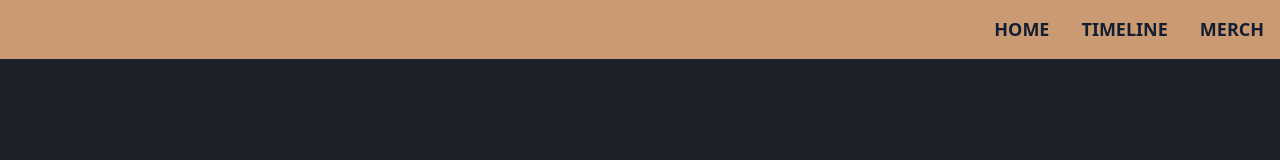
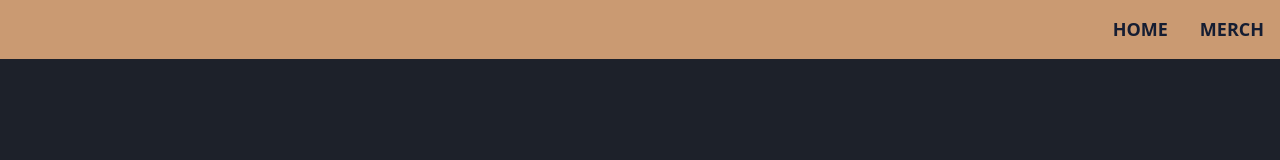
Before and after one commit to emilygorelik/reconsiderpluto, a React (Vite) app: page / in a window 1280 px wide. Shown: the top 160 px of the page. Built offline with nearby package versions, Linux system fonts and the light colour scheme; what tailwindcss-animated would draw is missing.

Commit message:
hide timeline for now cause i'm not happy with it

```diff
--- a/src/routes/Root.tsx
+++ b/src/routes/Root.tsx
@@ -2,16 +2,25 @@ import { Link, Outlet } from 'react-router-dom';
 export const Root = () => {
   return (
     <div className="relative">
-      <div className="flex justify-end w-full gap-4 bg-accent text-primary p-2 text-lg">
-        <Link to="/" className="uppercase p-2 rounded hover:bg-accent-focus font-bold">
+      <div className="flex w-full justify-end gap-4 bg-accent p-2 text-lg text-primary">
+        <Link
+          to="/"
+          className="rounded p-2 font-bold uppercase hover:bg-accent-focus"
+        >
           home
         </Link>
-        <Link to="/timeline" className="uppercase p-2 rounded hover:bg-accent-focus font-bold">
-          timeline
-        </Link>
-        <Link to="/merch" className="uppercase p-2 rounded hover:bg-accent-focus font-bold">
+        <Link
+          to="/merch"
+          className="rounded p-2 font-bold uppercase hover:bg-accent-focus"
+        >
           merch
         </Link>
+        {/* <Link
+          to="/timeline"
+          className="rounded p-2 font-bold uppercase hover:bg-accent-focus"
+        >
+          timeline
+        </Link> */}
       </div>
       <Outlet />
     </div>
```
